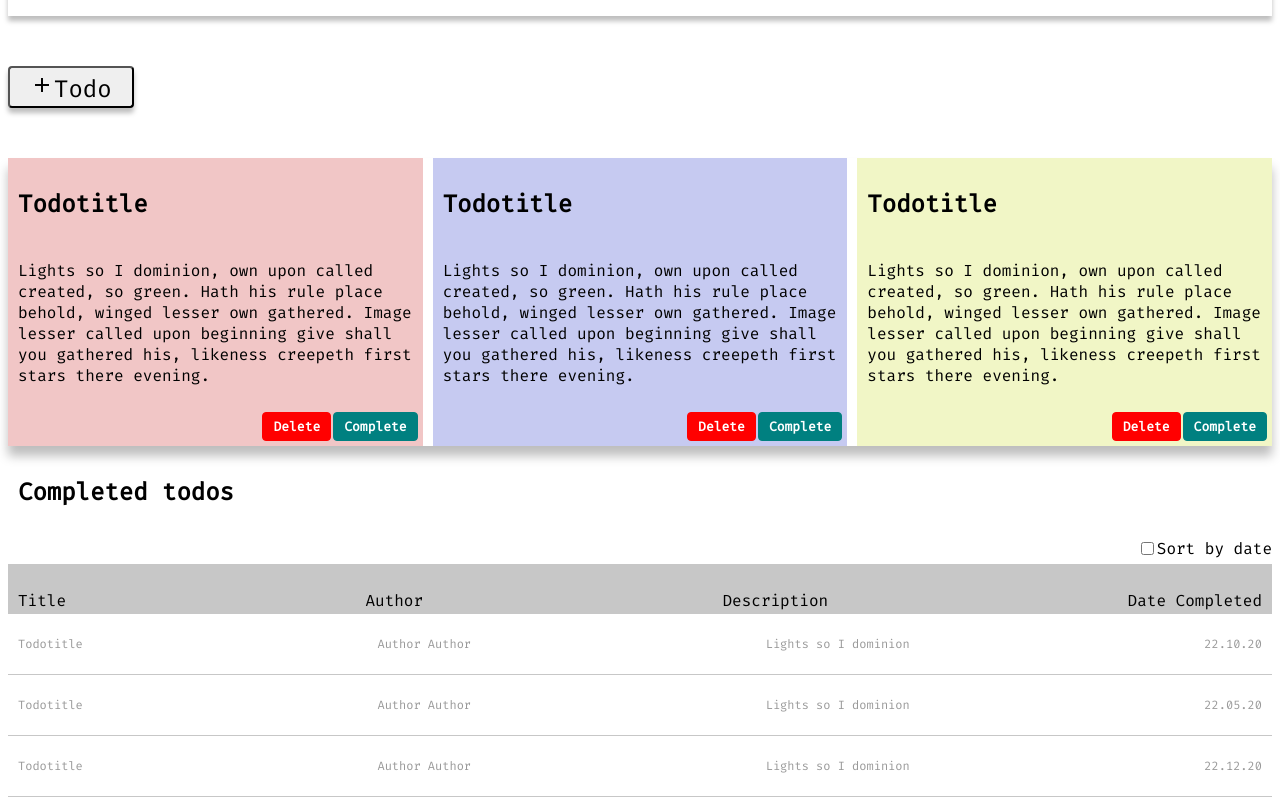
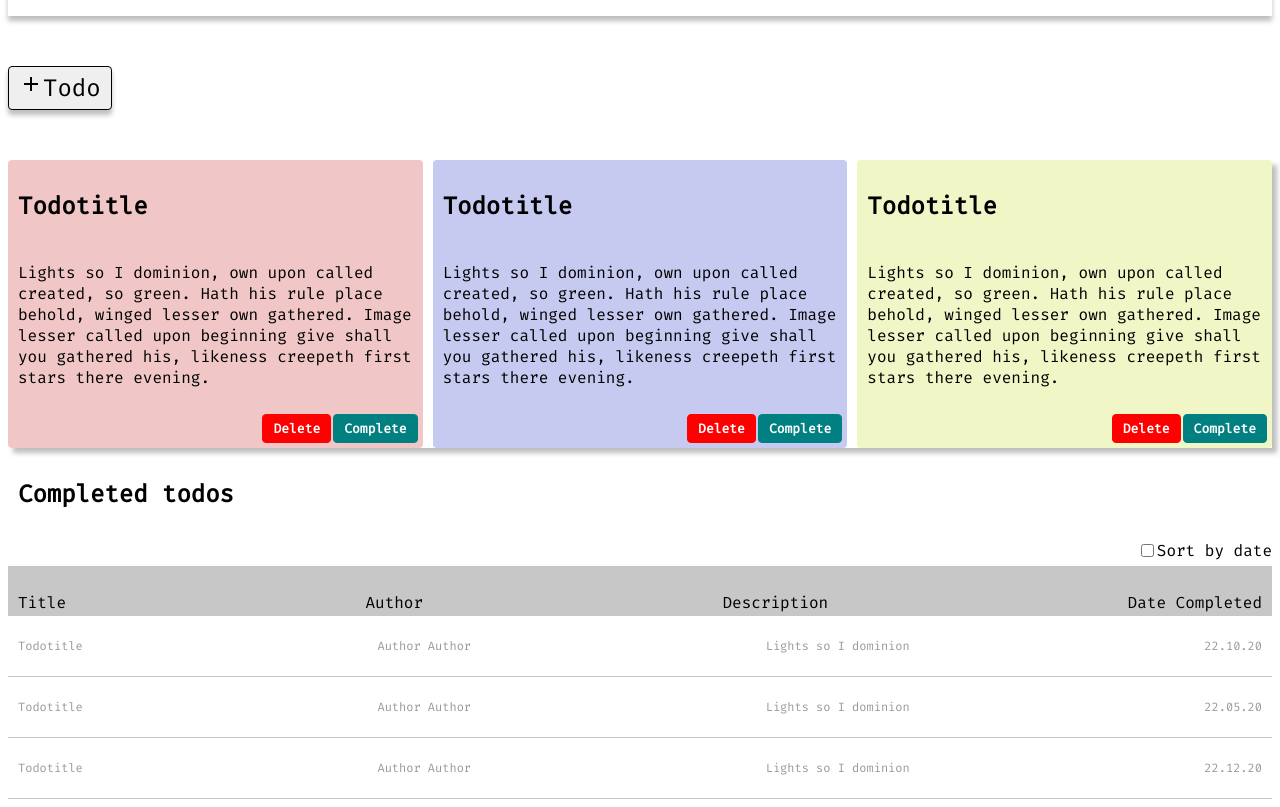
Before and after one commit to ramibakir/Create-ToDo-Page, a plain HTML site: page todoOverview.html in a window 1280 px wide. Shown: the part 127-934 px from the top of the page. Drawn offline with Linux system fonts and the light colour scheme.

Commit message:
added border radius to cards and changed todo button styling

```diff
--- a/todoOverview.css
+++ b/todoOverview.css
@@ -20,10 +20,10 @@ section, article {
     margin-bottom: 50px;
     margin-top: 50px;
     box-shadow: 0 5px 5px rgba(0, 0, 0, 0.26);
+    border-radius: 4px;
+    border: 1px solid black;
     font-size: 24px;
-    line-height: 1.0;
-    padding: 5px 20px;
-    border-radius: 4px;
+    padding: 5px 10px;
 }
 
 .cards {
@@ -31,7 +31,7 @@ section, article {
     grid-template-columns: repeat(3, 1fr);
     grid-gap: 10px;
     grid-auto-rows: minmax(200px, auto);
-    box-shadow: 0 10px 10px rgba(0, 0, 0, 0.26);
+    box-shadow: 5px 5px 5px rgba(0, 0, 0, 0.26);
 }
 
 .todoOne {
@@ -39,18 +39,21 @@ section, article {
     grid-column: 1 / 1;
     grid-row: 1;
     background-color: #f1c6c6;
+    border-radius: 4px;
 }
 
 .todoTwo {
     grid-column: 2 / 3;
     grid-row: 1;
     background-color: #c6caf1;
+    border-radius: 4px;
 }
 
 .todoThree {
     grid-column: 3 / 3;
     grid-row: 1;
     background-color: #f1f6c6;
+    border-radius: 4px;
 }
 
 h1, h2, p {
```
